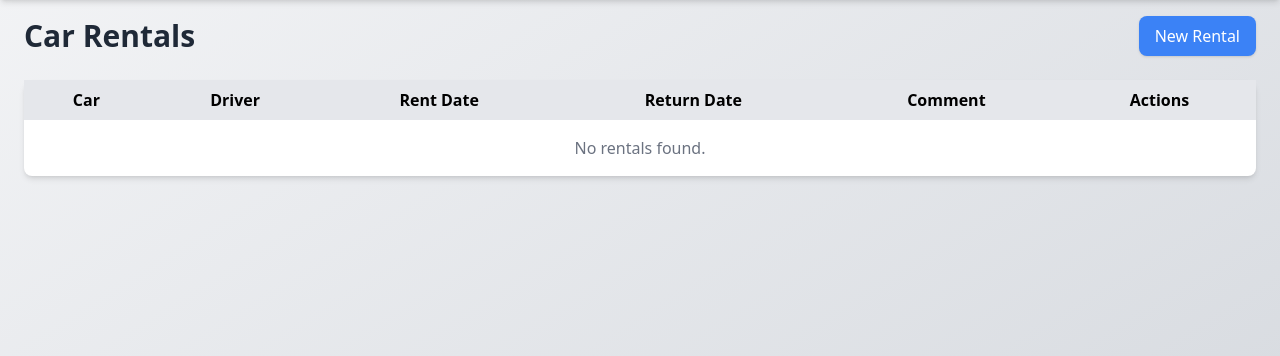
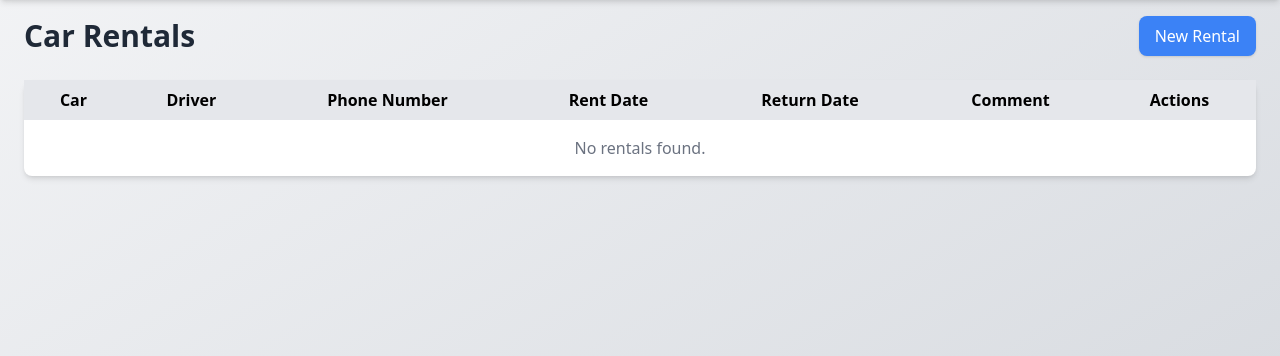
Before and after one commit to Jonathancassara/RentalCar, a Django app: page /rentals/list/ in a window 1280 px wide. Shown: the part 64-420 px from the top of the page. Run offline with Django 5.2, Linux system fonts and the light colour scheme; data that the repository does not hold is empty.

Commit message:
Update rental_list.html

```diff
--- a/RentalCar/Frontend/templates/Frontend/rental_list.html
+++ b/RentalCar/Frontend/templates/Frontend/rental_list.html
@@ -85,6 +85,7 @@
                 <tr>
                     <th class="px-4 py-2">Car</th>
                     <th class="px-4 py-2">Driver</th>
+                    <th class="px-4 py-2">Phone Number</th> <!-- Driver's Phone Number -->
                     <th class="px-4 py-2">Rent Date</th>
                     <th class="px-4 py-2">Return Date</th>
                     <th class="px-4 py-2">Comment</th>
@@ -96,6 +97,7 @@
                 <tr class="border-b hover:bg-gray-100">
                     <td class="px-4 py-2">{{ rental.car }}</td>
                     <td class="px-4 py-2">{{ rental.driver }}</td>
+                    <td class="px-4 py-2">{{ rental.driver.phone_number }}</td> <!-- Display phone number -->
                     <td class="px-4 py-2">{{ rental.rent_date }}</td>
                     <td class="px-4 py-2">{{ rental.return_date|default:"Not Returned" }}</td>
                     <td class="px-4 py-2 text-center">
@@ -126,7 +128,7 @@
                 </tr>
                 {% empty %}
                 <tr>
-                    <td colspan="6" class="text-center py-4 text-gray-500">No rentals found.</td>
+                    <td colspan="7" class="text-center py-4 text-gray-500">No rentals found.</td>
                 </tr>
                 {% endfor %}
             </tbody>
```
